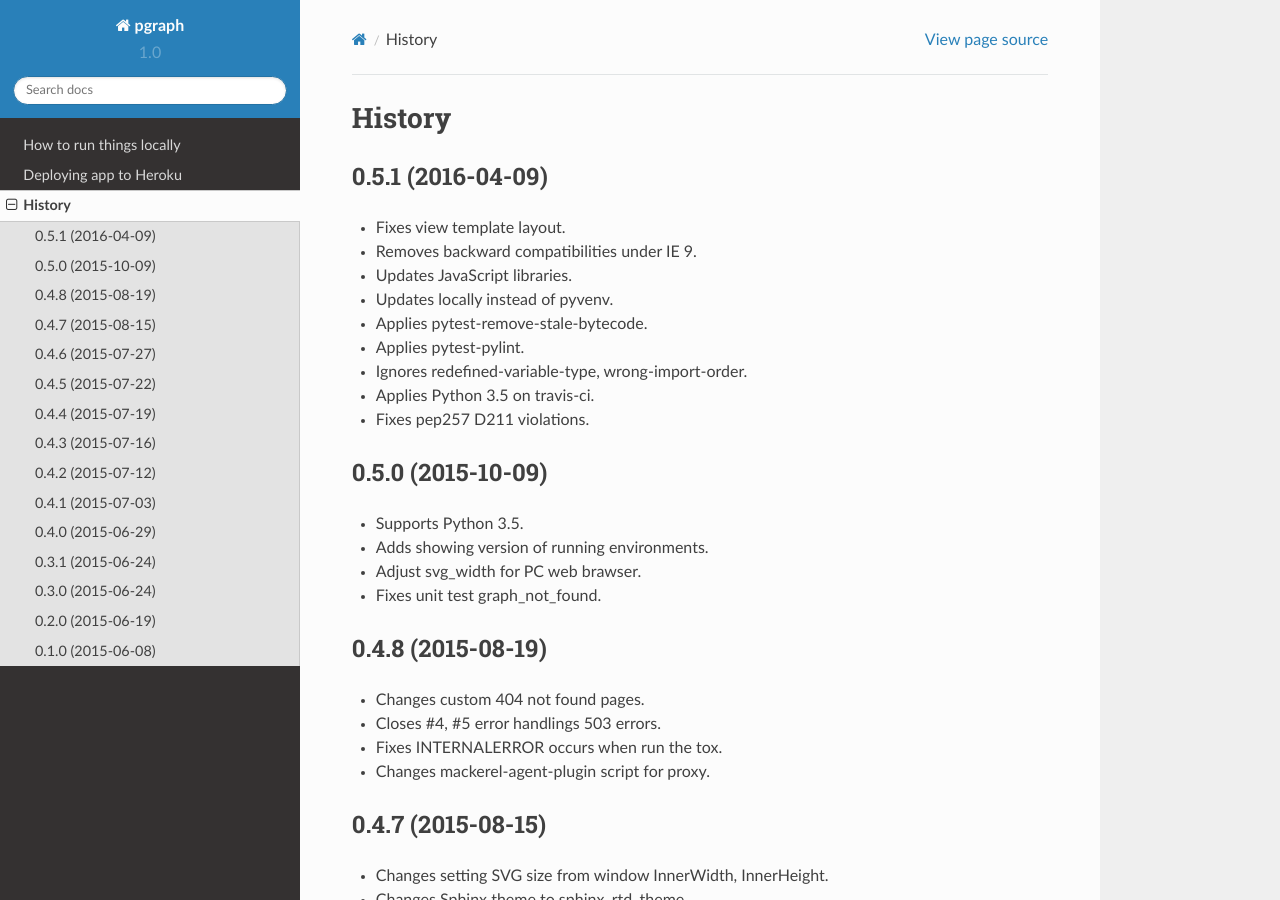
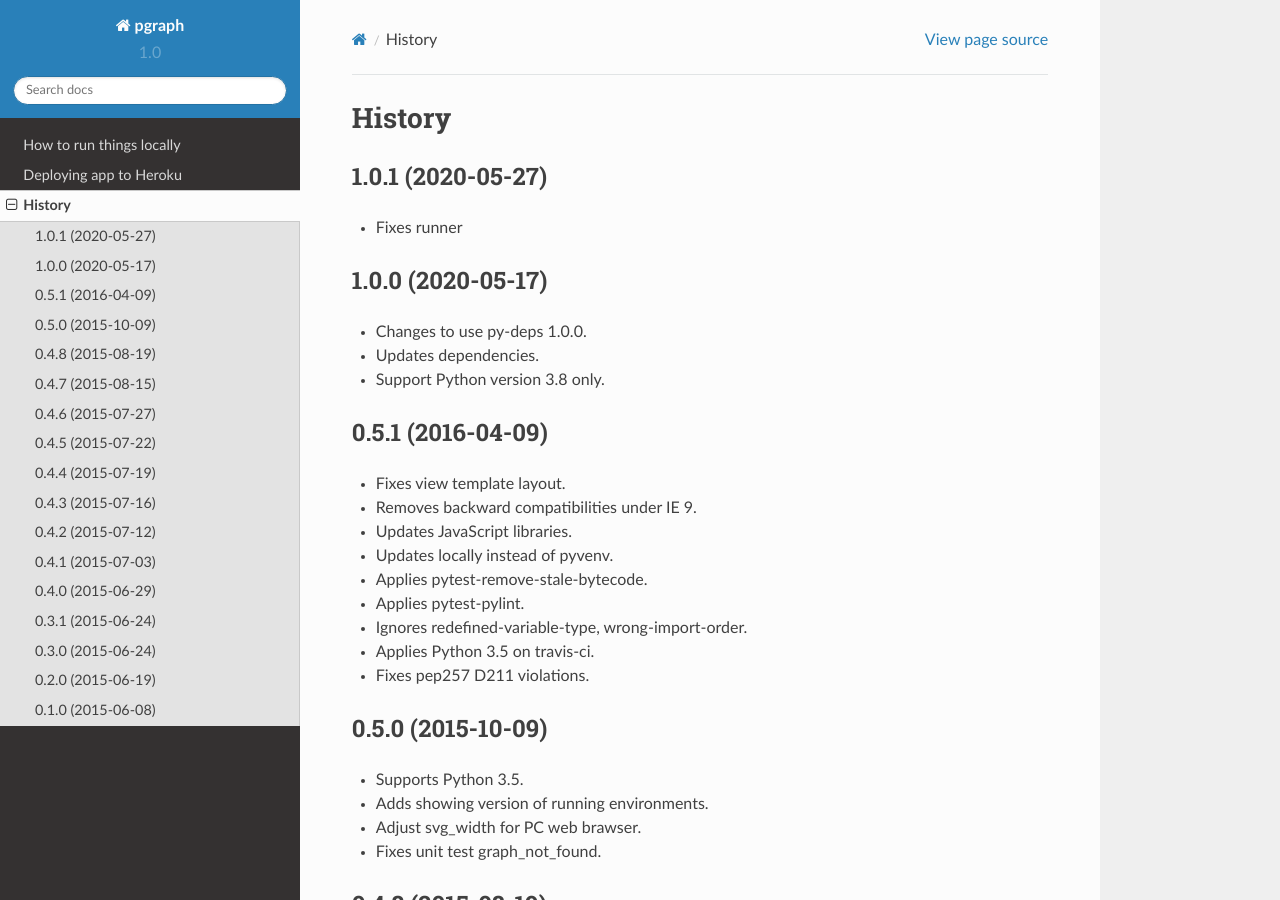
Before and after one commit to mkouhei/pgraph, a Sphinx documentation site: the page built from docs/source/HISTORY.rst, in a window 1280 px wide and 900 px high. Built offline with Sphinx 7.4.7 and the Read the Docs theme 2.0.0, drawn with Linux system fonts in a browser that asks for light colours.

Commit message:
Bumps patch version.
Signed-off-by: Kouhei Maeda <mkouhei@palmtb.net>

```diff
--- a/docs/source/HISTORY.rst
+++ b/docs/source/HISTORY.rst
@@ -1,5 +1,17 @@
 History
 =======
+
+1.0.1 (2020-05-27)
+------------------
+
+* Fixes runner
+
+1.0.0 (2020-05-17)
+------------------
+
+* Changes to use py-deps 1.0.0.
+* Updates dependencies.
+* Support Python version 3.8 only.
 
 0.5.1 (2016-04-09)
 ------------------
--- a/docs/source/conf.py
+++ b/docs/source/conf.py
@@ -58,7 +58,7 @@
 # The short X.Y version.
 version = '1.0'
 # The full version, including alpha/beta/rc tags.
-release = '1.0.0'
+release = '1.0.1'
 
 # The language for content autogenerated by Sphinx. Refer to documentation
 # for a list of supported languages.
--- a/pgraph/__init__.py
+++ b/pgraph/__init__.py
@@ -4,6 +4,6 @@
 __project__ = 'pgraph'
 __author__ = 'Kouhei Maeda'
 __email__ = 'mkouhei@palmtb.net'
-__version__ = '1.0.0'
+__version__ = '1.0.1'
 __repo__ = 'https://github.com/mkouhei/pgraph'
 READTHEDOCS = 'http://pgraph.readthedocs.org'
```
